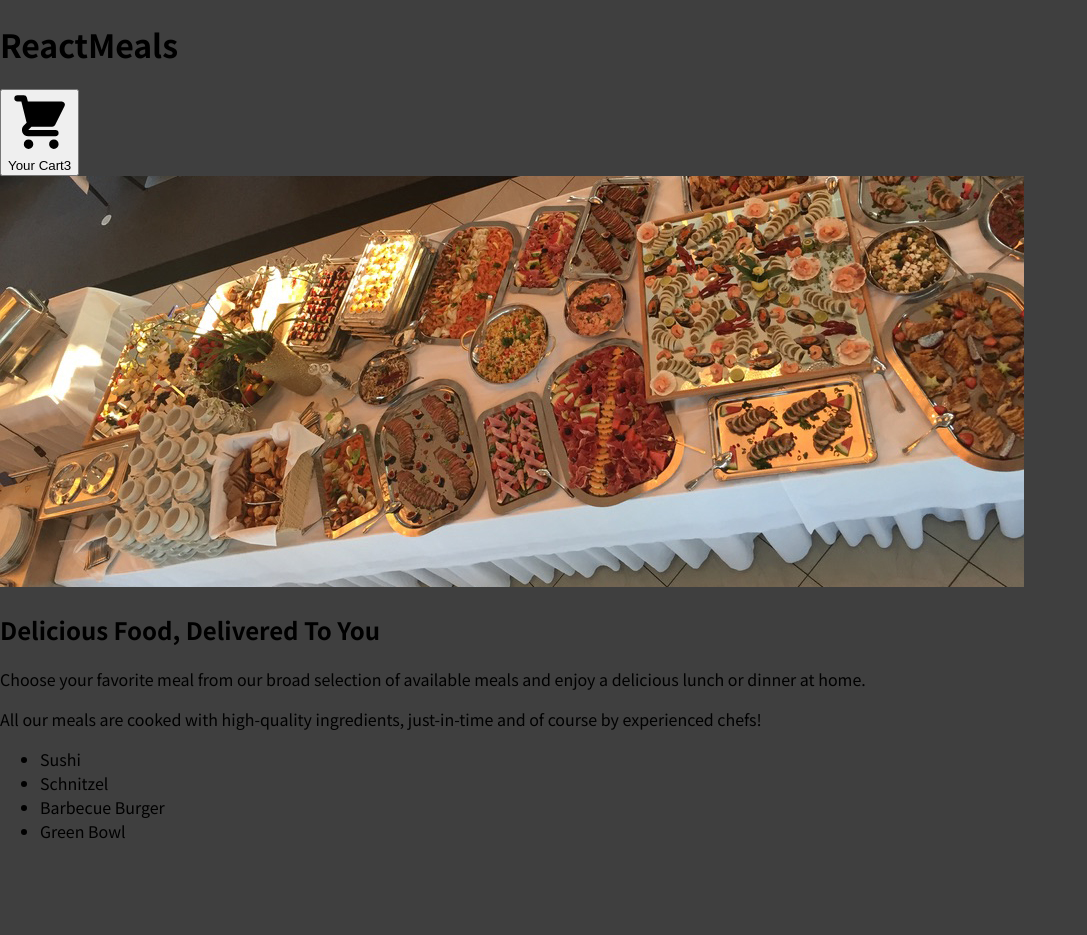
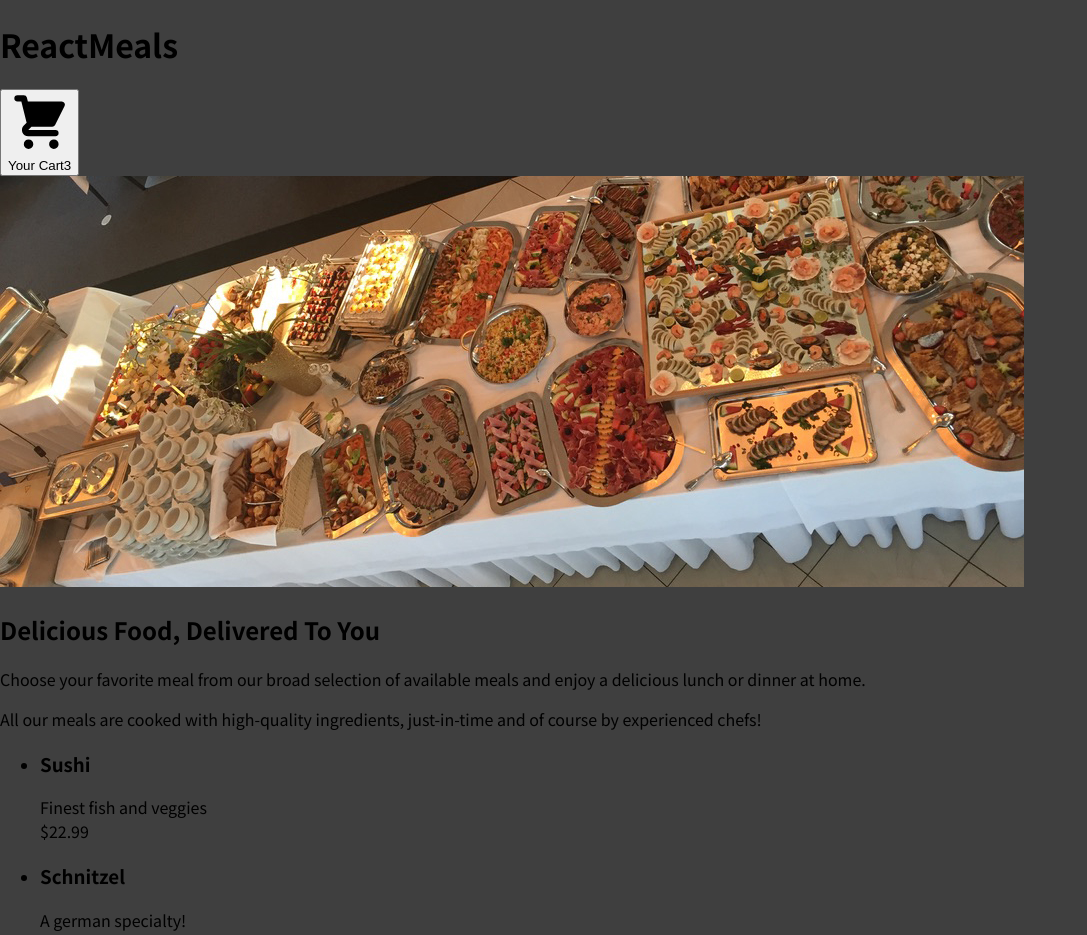
Before and after one commit to saymarizvi27/basic-food-app-reactjs, a React (Create React App) app: page / in a window 1280 px wide. Shown: the top 935 px of the page, without its empty margins (0-1087 px from the left). Before the commit the page ends 859 px from the top, so only its background shows below. Built offline with nearby package versions, Linux system fonts and the light colour scheme.

Commit message:
meals list

```diff
--- a/src/components/Meals/AvailableMeals.js
+++ b/src/components/Meals/AvailableMeals.js
@@ -1,5 +1,6 @@
 import classes from "./AvailableMeals.Module.css";
-
+import Card from '../UI/Card';
+import MealItems from './MealItems';
 
 const DUMMY_MEALS = [
     {
@@ -30,10 +31,12 @@ const DUMMY_MEALS = [
 
 
 const AvailableMeals = () => {
-    const mealsList = DUMMY_MEALS.map(meals => <li>{meals.name}</li>)
+    const mealsList = DUMMY_MEALS.map(meals => <MealItems key={meals.id} name={meals.name} description={meals.description} price={meals.price} />)
     return (
         <section className={classes.meals}>
-            <ul>{mealsList}</ul>
+            <Card key={1}>
+                <ul>{mealsList}</ul>
+            </Card>
         </section>
     )
 };
--- /dev/null
+++ b/src/components/Meals/MealItems.Module.css
@@ -0,0 +1,22 @@
+.meal {
+    display: flex;
+    justify-content: space-between;
+    margin: 1rem;
+    padding-bottom: 1rem;
+    border-bottom: 1px solid #ccc;
+  }
+
+  .meal h3 {
+    margin: 0 0 0.25rem 0;
+  }
+
+  .description {
+    font-style: italic;
+  }
+
+  .price {
+    margin-top: 0.25rem;
+    font-weight: bold;
+    color: #ad5502;
+    font-size: 1.25rem;
+  }
--- /dev/null
+++ b/src/components/Meals/MealItems.js
@@ -0,0 +1,20 @@
+import classes from "./MealItems.Module.css";
+import React from "react";
+
+
+
+
+const MealItems = (props) => {
+    const price = `$${props.price.toFixed(2)}`;
+    return (
+        <li className={classes.meal}>
+            <div><h3>{props.name}</h3></div>
+            <div className={classes.description}>{props.description}</div>
+            <div className={classes.price}>{price}</div>
+            <div>
+            </div>
+        </li>
+    );
+};
+
+export default MealItems;
--- a/src/components/UI/Card.js
+++ b/src/components/UI/Card.js
@@ -0,0 +1,11 @@
+import classes from "./Card.Module.css";
+import React from "react";
+
+
+const Cards = (props) => {
+    return (
+        <div className={classes.card}>{props.children}</div>
+    );
+};
+
+export default Cards;
```
Also changed, not shown: 1 other file (tests, documents, lock files or other folders).
